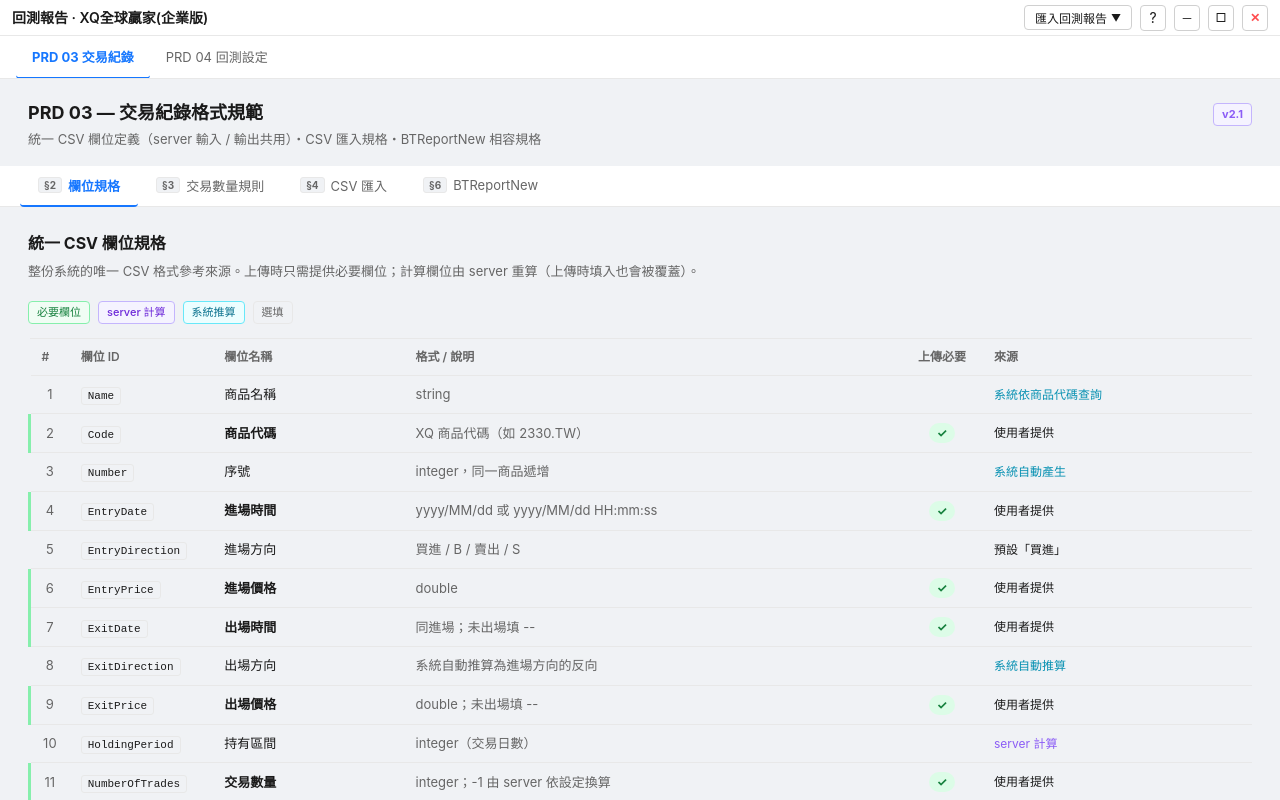
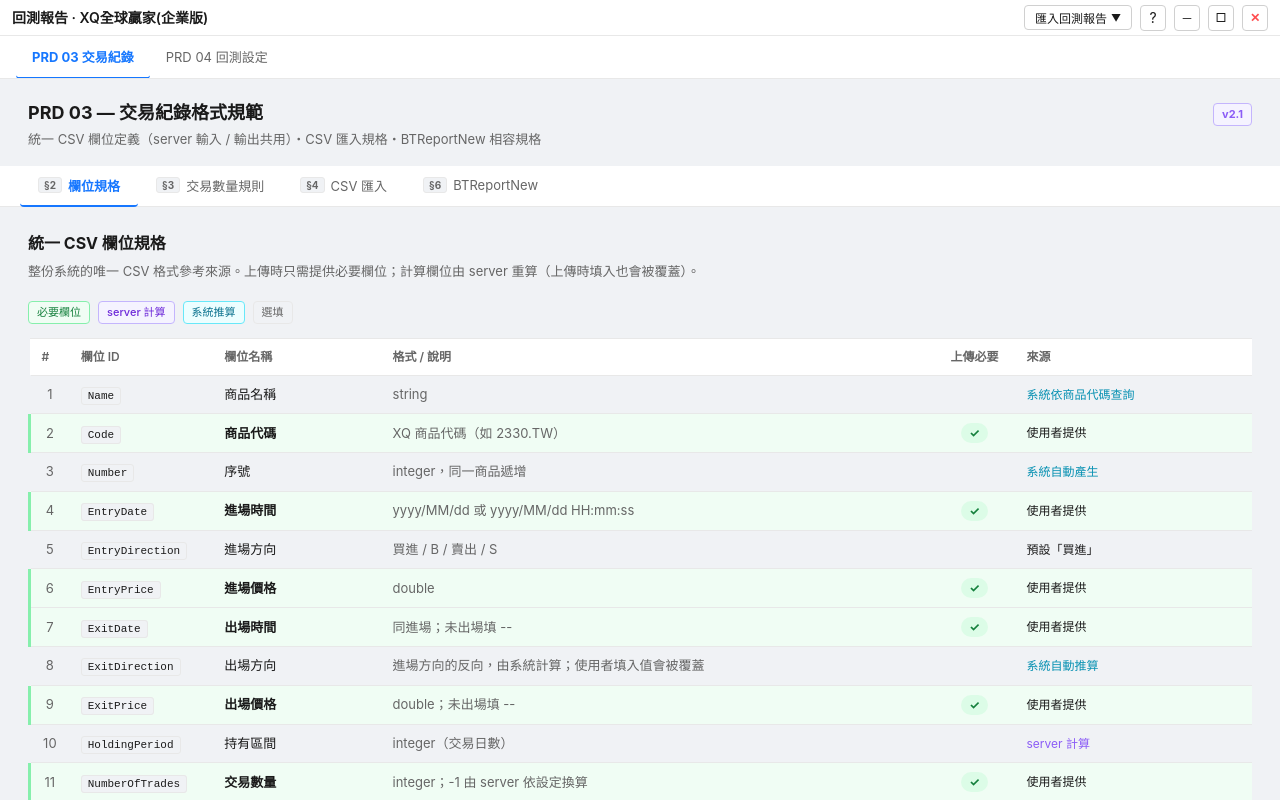
Before and after one commit to robertchen-113001/XQ-BackTesting, a React (Vite) app in the folder web/: page / in a window 1280 px wide. Built offline with nearby package versions, Linux system fonts and the light colour scheme.

Commit message:
docs: PRD 03 規格修訂——出場方向派生化、錯誤訊息含欄位名稱、等額期貨同公式換算口數、移除方向一致性驗證

```diff
--- a/web/src/features/prd03-trade-records/TradeRecordsPage.jsx
+++ b/web/src/features/prd03-trade-records/TradeRecordsPage.jsx
@@ -11,7 +11,7 @@
   { n: 5,  id: 'EntryDirection',  name: '進場方向',     fmt: '買進 / B / 賣出 / S',               required: false, src: '預設「買進」' },
   { n: 6,  id: 'EntryPrice',      name: '進場價格',     fmt: 'double',                           required: true,  src: '使用者提供' },
   { n: 7,  id: 'ExitDate',        name: '出場時間',     fmt: '同進場；未出場填 --',               required: true,  src: '使用者提供' },
-  { n: 8,  id: 'ExitDirection',   name: '出場方向',     fmt: '系統自動推算為進場方向的反向',       required: false, src: '系統自動推算' },
+  { n: 8,  id: 'ExitDirection',   name: '出場方向',     fmt: '進場方向的反向，由系統計算；使用者填入值會被覆蓋', required: false, src: '系統自動推算' },
   { n: 9,  id: 'ExitPrice',       name: '出場價格',     fmt: 'double；未出場填 --',               required: true,  src: '使用者提供' },
   { n: 10, id: 'HoldingPeriod',   name: '持有區間',     fmt: 'integer（交易日數）',               required: false, src: 'server 計算' },
   { n: 11, id: 'NumberOfTrades',  name: '交易數量',     fmt: 'integer；-1 由 server 依設定換算',  required: true,  src: '使用者提供' },
@@ -51,8 +51,8 @@
 
 const VOLUME_MODES = [
   { mode: '腳本',   desc: '由交易腳本自行指定買賣數量，server 直接使用，不做換算', fixed: '依腳本邏輯', platform: '僅自動交易' },
-  { mode: '等額',   desc: '每筆進場使用固定 10 萬元換算股數（= ROUNDDOWN(100,000 ÷ 進場價格 ÷ Lots)）；期貨固定 1 口', fixed: '固定 10 萬元', platform: '全平台' },
-  { mode: '等量',   desc: '每筆進場固定 1 張（= 1,000 股 ÷ Lots）；期貨固定 1 口', fixed: '固定 1 張', platform: '全平台' },
+  { mode: '等額',   desc: '每筆進場使用固定 10 萬元換算股數（= ROUNDDOWN(100,000 ÷ 進場價格 ÷ Lots)）；期貨同公式換算口數（= ROUNDDOWN(100,000 ÷ 合約報價 ÷ Lots)），結果取整數口數', fixed: '固定 10 萬元', platform: '全平台' },
+  { mode: '等量',   desc: '每筆進場固定 1 張（= 1,000 股 ÷ Lots）；期貨固定 1 口', fixed: '固定 1 張 / 1 口', platform: '全平台' },
   { mode: '等比',   desc: '依「最大同時持有筆數」比例分配，每筆佔回測部位 1/N；無固定進場金額，強制搭配時間加權報酬率', fixed: '—', platform: '全平台' },
   { mode: '依紀錄', desc: '直接採用 CSV 中的 NumberOfTrades 欄位值；若 CSV 含 -1，不可選取此模式（即時錯誤提示）', fixed: '依欄位值', platform: '僅使用者匯入' },
 ]
@@ -76,15 +76,13 @@
   { field: '交易數量', rule: '可解析為 integer；-1 為合法值' },
   { field: '進場方向', rule: '若存在，需為 買進 / B / 賣出 / S' },
   { field: '時間先後', rule: '出場時間非 -- 時，出場時間需 ≥ 進場時間' },
-  { field: '方向一致性', rule: '若同時提供進場與出場方向，兩者需互為反向' },
 ]
 
 const ERROR_MESSAGES = [
-  { type: '必要欄位缺失', msg: '請確認交易紀錄是否包含以下欄位：商品代碼、進場時間、進場價格、出場時間、出場價格、交易數量。' },
-  { type: '欄位重複', msg: '請確認交易紀錄是否有重複的欄位。' },
+  { type: '必要欄位缺失', msg: '缺少必要欄位：[欄位1]、[欄位2]，請確認後重新上傳。' },
+  { type: '欄位重複', msg: '欄位重複：[欄位名稱]，請確認後重新上傳。' },
   { type: '格式錯誤', msg: '請確認 [欄位名稱] 的格式。' },
   { type: '時間順序錯誤', msg: '第 [行號] 筆：出場時間不得早於進場時間。' },
-  { type: '方向相同', msg: '第 [行號] 筆：進場方向與出場方向不得相同，應互為反向。' },
   { type: '出場資料不一致', msg: '第 [行號] 筆：出場時間與出場價格僅填入其中一欄，請修正後重新上傳。' },
   { type: '依紀錄模式格式錯誤', msg: 'CSV 中含有 NumberOfTrades = -1，無法使用「依紀錄」模式。請改選其他交易數量模式。' },
 ]
@@ -135,7 +133,7 @@
         {section === 'csv-fields'   && <CsvFieldsSection />}
         {section === 'volume-rules' && <VolumeRulesSection />}
         {section === 'import-spec'  && <ImportSpecSection onOpenDialog={() => setShowUpload(true)} />}
-        {section === 'btreport'     && <BtReportSection onOpenDialog={() => setShowUpload(true)} />}
+        {section === 'btreport'     && <BtReportSection />}
       </div>
 
       {showUpload && <UploadBacktestDialog onClose={() => setShowUpload(false)} />}
@@ -182,7 +180,7 @@
         </thead>
         <tbody>
           {FIELDS.map(f => (
-            <tr key={f.id} style={{ borderLeft: f.required ? '3px solid #86efac' : '3px solid transparent' }}>
+            <tr key={f.id} style={{ borderLeft: f.required ? '3px solid #86efac' : '3px solid transparent', background: f.required ? '#f0fdf4' : 'transparent' }}>
               <td style={{ ...s.td, color: 'var(--color-text-secondary)', textAlign: 'center' }}>{f.n}</td>
               <td style={s.td}><code style={s.code}>{f.id}</code></td>
               <td style={{ ...s.td, fontWeight: f.required ? 600 : 400 }}>{f.name}</td>
@@ -396,7 +394,7 @@
 
 // ─── §6 BTReportNew ───────────────────────────────────────────────────────────
 
-function BtReportSection({ onOpenDialog }) {
+function BtReportSection() {
   const formats = [
     { ext: '.BTReport',    ver: '舊版', how: '以舊版 UI 開啟（功能受限）', note: '點「重新回測」→ 新版回測流程' },
     { ext: '.BTReportNew', ver: '新版', how: '以新版 Web UI 直接開啟', note: '支援所有報告功能，不需重新計算' },
@@ -472,18 +470,8 @@
       </div>
 
       <InfoBox>
-        <strong>BTReportNew 匯入：</strong>不需要重新執行報表統計即可直接使用所有報告功能。匯入時可自訂回測報告標題（預設使用檔案內儲存的標題）。
+        <strong>BTReportNew 匯入：</strong>不需要重新執行報表統計即可直接使用所有報告功能。回測報告標題可於開啟後在 UI 中直接修改。
       </InfoBox>
-
-      <div style={s.demoBlock}>
-        <div style={s.demoBlockTitle}>Prototype 示範</div>
-        <p style={{ fontSize: 13, color: 'var(--color-text-secondary)', margin: '0 0 14px' }}>
-          「上傳交易紀錄」對話框示範（含交易數量設定、費用設定）。「開啟回測報告」為直接 Browse，不在此示範。
-        </p>
-        <button style={s.demoOpenBtn} onClick={onOpenDialog}>
-          ↑ 開啟上傳交易紀錄對話框
-        </button>
-      </div>
     </div>
   )
 }
@@ -565,12 +553,12 @@
 
   table: { width: '100%', borderCollapse: 'collapse', fontSize: 13 },
   th: {
-    background: 'var(--color-bg)', padding: '9px 12px',
+    background: 'var(--color-surface)', padding: '9px 12px',
     textAlign: 'left', fontWeight: 600, fontSize: 12,
     color: 'var(--color-text-secondary)',
-    borderBottom: '1px solid var(--color-border)',
     borderTop: '1px solid var(--color-border)',
-    position: 'sticky', top: 0, zIndex: 1,
+    boxShadow: '0 1px 0 var(--color-border)',
+    position: 'sticky', top: 0, zIndex: 2,
   },
   td: { padding: '9px 12px', color: 'var(--color-text)', borderBottom: '1px solid var(--color-border)' },
   code: {
```
Also changed, not shown: 1 other file (tests, documents, lock files or other folders).
